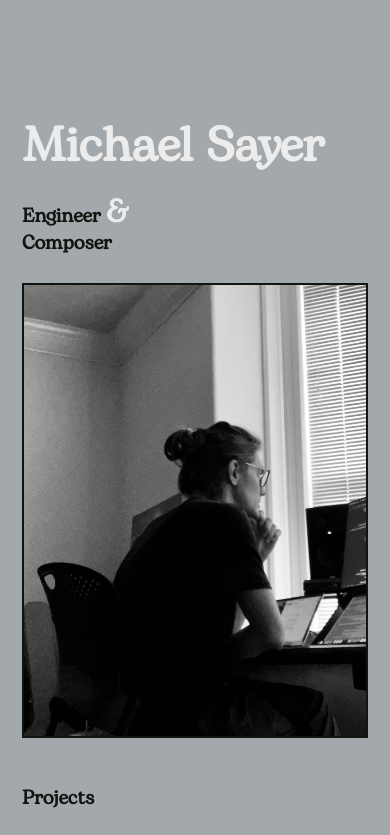
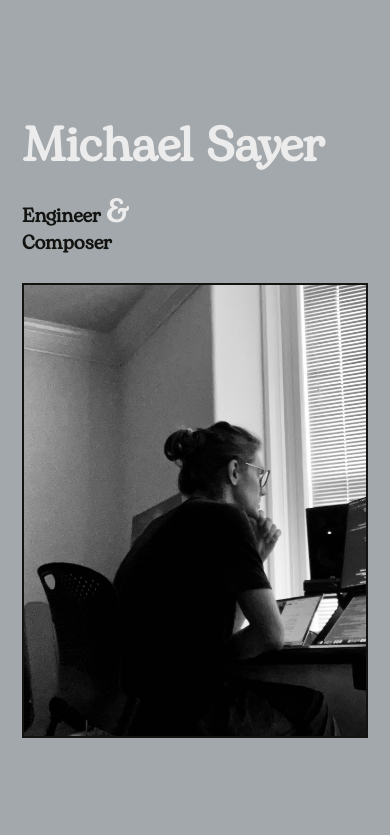
Before and after one commit to mPemba/music-portfolio, a React (Create React App) app: page / in a window 390 px wide. Shown: the top 835 px of the page. Built offline with nearby package versions, Linux system fonts and the light colour scheme.

Commit message:
making image responsive

```diff
--- a/src/App.js
+++ b/src/App.js
@@ -158,11 +158,7 @@ const HeadingImageContainer = styled.div`
   height: 455px;
   display: flex;
   justify-content: flex-end;
-  margin: 30px 0px 100px 0px;
-
-  @media (max-width: 768px) {
-    margin: 30px 0px 50px 0px;
-  }
+  margin: 30px 0px 200px 0px;
 `;
 
 const HeadingImage = styled.img`
@@ -171,6 +167,10 @@ const HeadingImage = styled.img`
   height: 455px;
   border: 2px solid ${colors.textBlack};
   object-fit: cover;
+
+  @media (max-width: 1024px) {
+    width: 90%;
+  }
 
   @media (max-width: 768px) {
     width: 100%;
--- a/src/index.css
+++ b/src/index.css
@@ -16,6 +16,13 @@
     url("./library/fonts/Bogart-Medium.ttf") format("truetype");
 }
 
+h1, h2, h3, img {
+  -moz-transition: width .5s ease-in-out, left .5s ease-in-out;
+  -webkit-transition: width .5s ease-in-out, left .5s ease-in-out;
+  -moz-transition: width .5s ease-in-out, left .5s ease-in-out;
+  -o-transition: width .5s ease-in-out, left .5s ease-in-out;
+  transition: width .5s ease-in-out, left .5s ease-in-out;
+}
 
 * {
   box-sizing: border-box;
```
